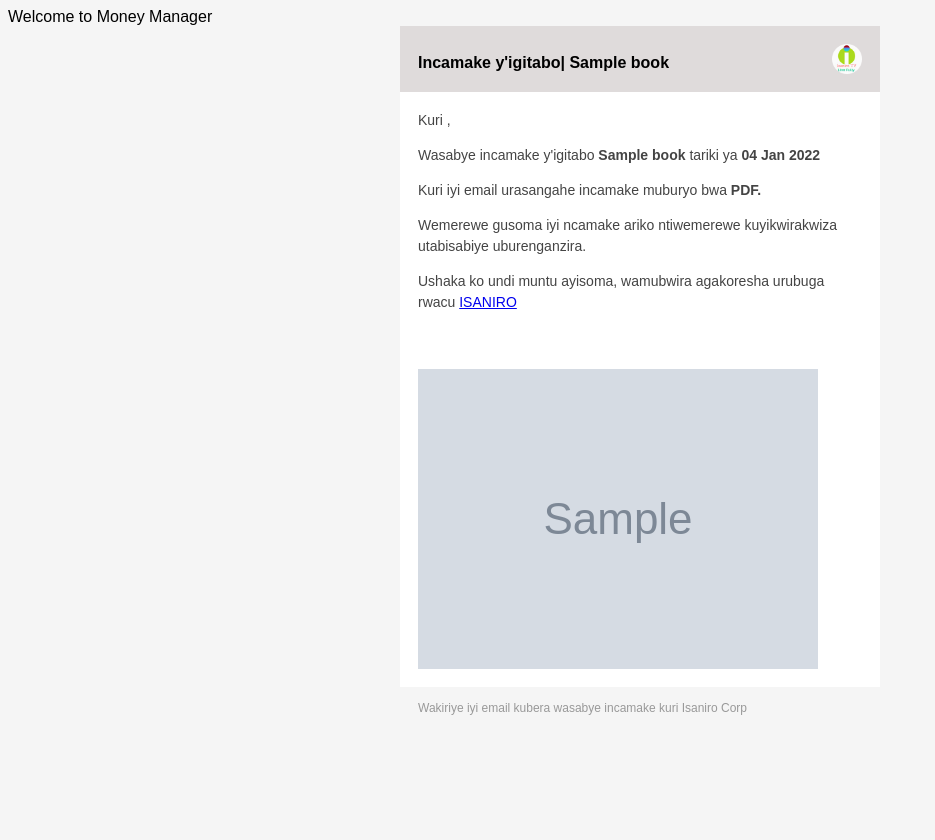
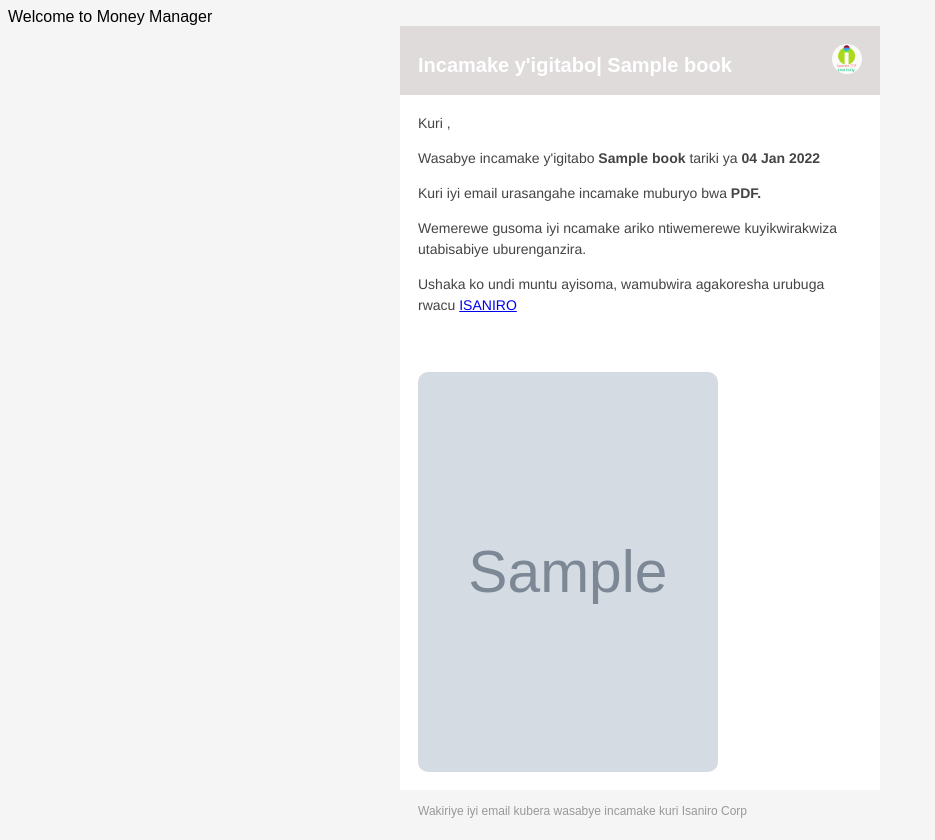
Before and after one commit to feyton/isaniro, a Django app: template templates/email/sample_book.html in a window 1280 px wide. Shown: the whole page, without its empty margins (0-935 px from the left). Before the commit the page ends 715 px from the top, so only its background shows below. Run offline with Django 3.2, Linux system fonts and the light colour scheme; the template is opened without the code that fills it: values that come from a table or form of the project are taken from there, others are empty; tables that the repository leaves empty hold one stand-in row (values such as "Sample post"); grey boxes marked "Sample" are stand-in pictures; some libraries are stand-ins or nearby versions.

Commit message:
Edited the book to change the rendering of name

```diff
--- a/templates/email/sample_book.html
+++ b/templates/email/sample_book.html
@@ -15,13 +15,13 @@
                 <table cellspacing="0" cellpadding="0" border="0" width="480">
                     <tr>
                         <td style="background-color: #dfdbdb; padding: 18px; height: 30px;"><b
-                                style="float: left; padding-top: 10px;">Incamake y'igitabo| {{book.title}} </b><img
+                                style="float: left; padding-top: 10px; font-size:20px;font-family:L'Lexend'; color:white; font-weight:bolder">Incamake y'igitabo| {{book.title}} </b><img
                                 alt="logo" src="{{request.scheme}}://{{request.META.HTTP_HOST}}/static/assets/icon.png"
                                 height="30px" style="float: right;">
                         </td>
                     </tr>
                     <tr>
-                        <td style="background-color: white; padding:18px 18px; font-family: Arial, Helvetica, sans-serif; font-size: 14px; line-height: 21px; color: #444444"
+                        <td style="background-color: white; padding:18px 18px; font-family: 'Lexend', Helvetica, sans-serif; font-size: 14px; line-height: 21px; color: #444444"
                             width="480">
                             {% block html_main %}
                             Kuri <strong>{{user.name}}</strong>,<br>
@@ -33,7 +33,7 @@
                                     href="https://isaniro.com">ISANIRO</a></p>
                             <br>
                             <br>
-                            <img src="{{request.scheme}}://{{request.META.HTTP_HOST}}{{book.cover.url}}" alt="">
+                            <img src="{{request.scheme}}://{{request.META.HTTP_HOST}}{{book.cover.url}}" alt="" style="width:300px; height:400px; object-fit:cover;border-radius:10px">
                             {% endblock %}
                         </td>
                     </tr>
--- a/templates/pages/book.html
+++ b/templates/pages/book.html
@@ -70,7 +70,7 @@
                                 <span class="circle"></span>
                             </div>
                         </div>
-                        <div class="author">By <b>{{book.author}}</b></div>
+                        <div class="author">By <b>{{book.author.first_name}}</b></div>
                         <div class="body">
                             <p>
                                 {{book.summary}}
```
